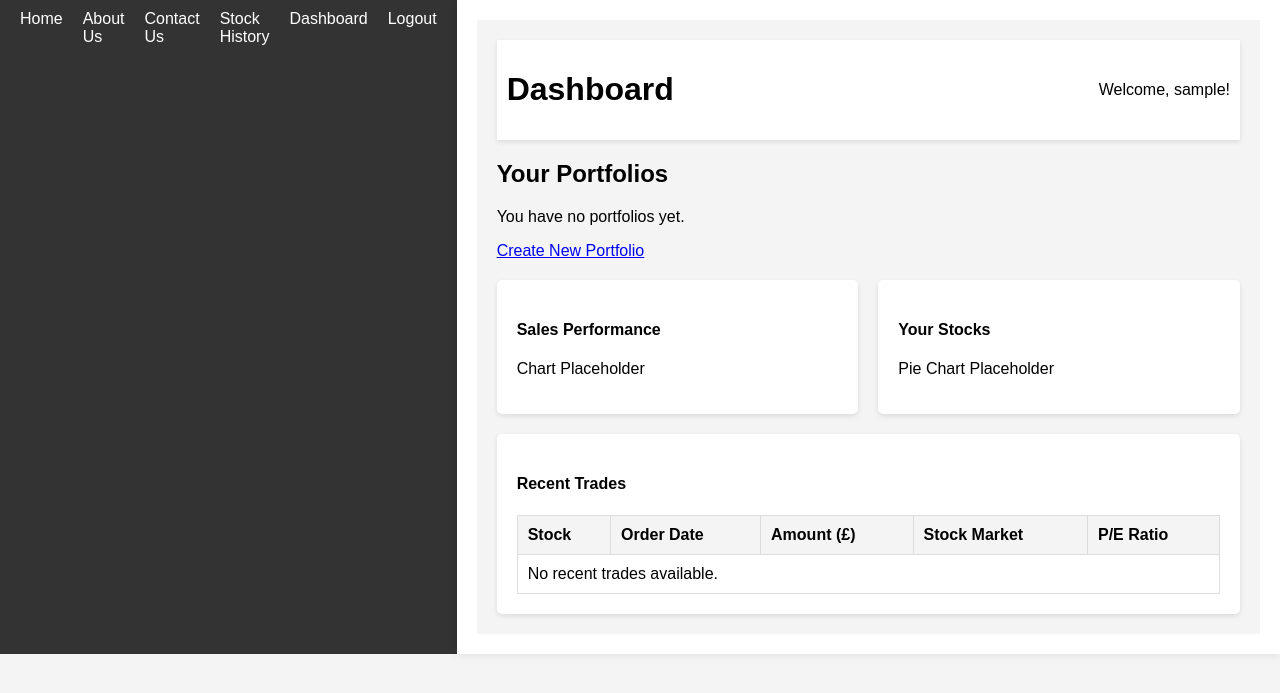
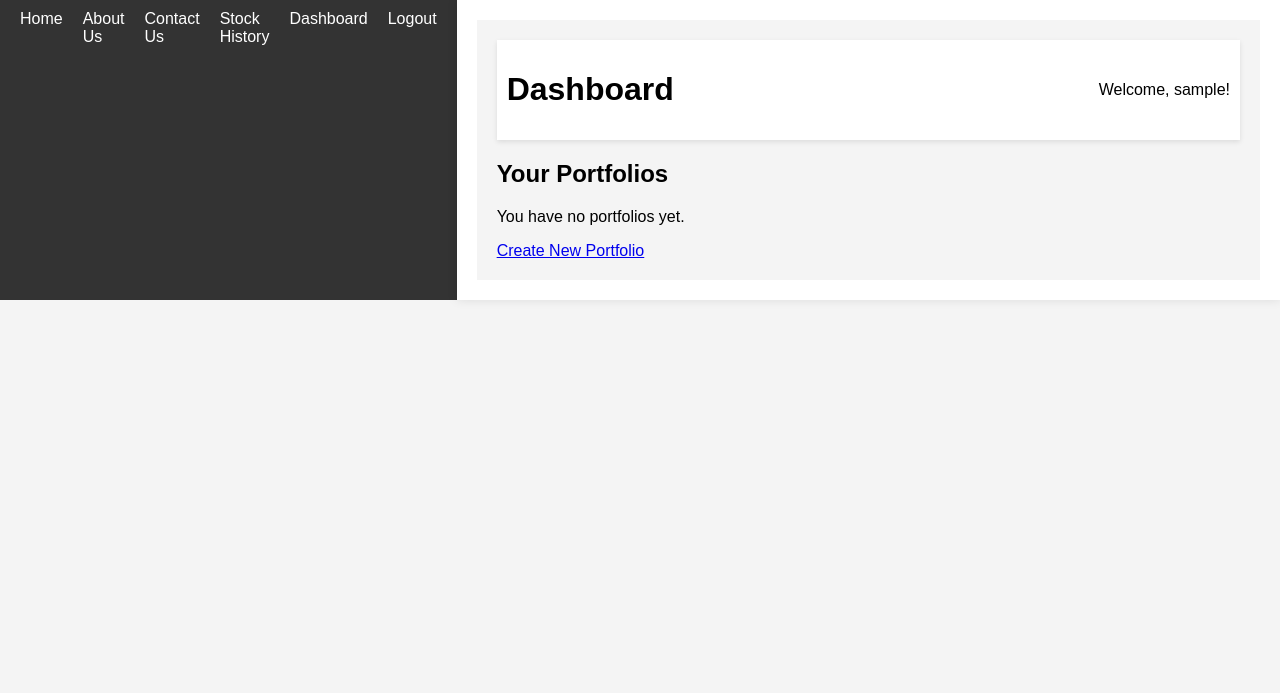
Before and after one commit to Romes241/investment-management-app, a Django app: page /dashboard/ in a window 1280 px wide. Shown: the top 693 px of the page. Run offline with Django 5.2, Linux system fonts and the light colour scheme; the visitor is signed in with stand-in values (Sample User, id 1); data that the repository does not hold is empty.

Commit message:
Refactored dashboard

```diff
--- a/investment_manager_main/templates/dashboard.html
+++ b/investment_manager_main/templates/dashboard.html
@@ -30,48 +30,5 @@
         <p>You have no portfolios yet.</p>
     {% endif %}
     <a href="{% url 'create_portfolio' %}">Create New Portfolio</a>
-
-    <!-- Charts Section -->
-    <div class="chart-container">
-        <div class="sales-chart">
-            <h4>Sales Performance</h4>
-            <p>Chart Placeholder</p>
-        </div>
-        <div class="stocks-chart">
-            <h4>Your Stocks</h4>
-            <p>Pie Chart Placeholder</p>
-        </div>
-    </div>
-
-    <!-- Recent Trades Section -->
-    <div class="table-container">
-        <h4>Recent Trades</h4>
-        <table>
-            <thead>
-                <tr>
-                    <th>Stock</th>
-                    <th>Order Date</th>
-                    <th>Amount (£)</th>
-                    <th>Stock Market</th>
-                    <th>P/E Ratio</th>
-                </tr>
-            </thead>
-            <tbody>
-                {% for trade in recent_trades %}
-                <tr>
-                    <td>{{ trade.symbol }}</td>
-                    <td>{{ trade.timestamp|date:"Y-m-d" }}</td>
-                    <td>£{{ trade.trade_price }}</td>
-                    <td>{{ trade.market|default:"N/A" }}</td>
-                    <td>{{ trade.pe_ratio|default:"N/A" }}</td>
-                </tr>
-                {% empty %}
-                <tr>
-                    <td colspan="5">No recent trades available.</td>
-                </tr>
-                {% endfor %}
-            </tbody>
-        </table>
-    </div>
 </div>
 {% endblock %}
```
